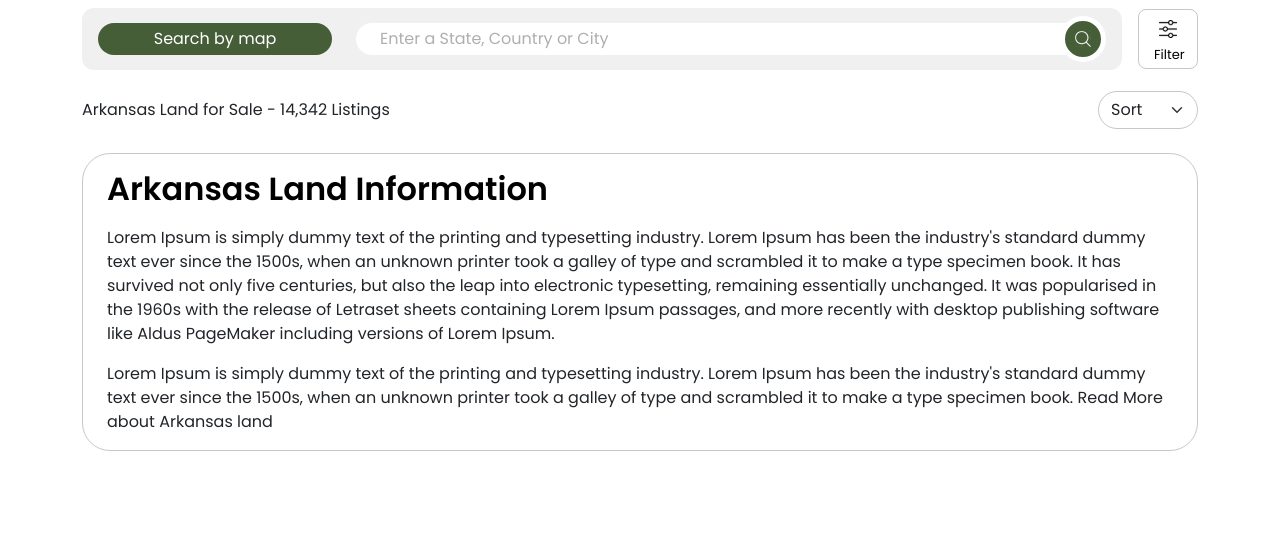
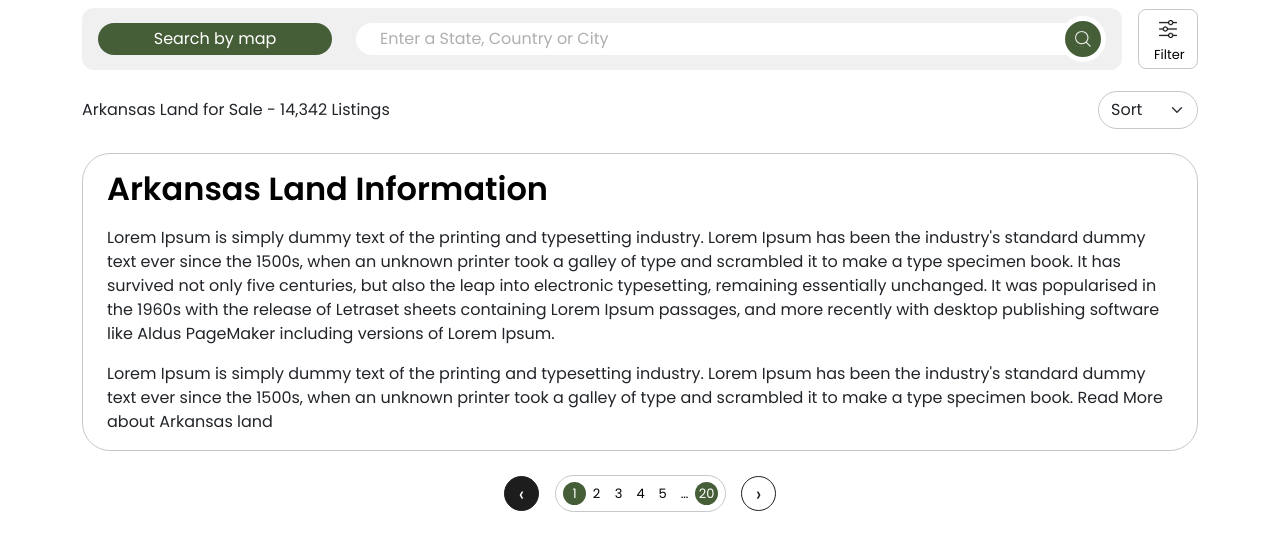
Before and after one commit to pundir95/landNation, a React (Vite) app: page /find-agent in a window 1280 px wide. Shown: the top 550 px of the page. Built offline with nearby package versions, Linux system fonts and the light colour scheme.

Commit message:
Pagination Design

```diff
--- a/src/assets/style.css
+++ b/src/assets/style.css
@@ -326,6 +326,62 @@ img
 {
     text-align: left;
 }
+.pagination-arrow a
+{
+    width: 35px;
+    height: 35px;
+    display: flex;
+    justify-content: center;
+    align-items: center;
+    border: 1px solid #1D1D1D;
+    background: #1D1D1D;
+    color: #fff;
+    font-size: 20px;
+}
+.pagination-arrow:first-child .page-link,
+.pagination-arrow:last-child .page-link
+{
+    border-radius: 50%;
+}
+.pagination-arrow.next-arrow .page-link
+{
+    background: transparent;
+    color: #1D1D1D;
+}
+.pages-link
+{
+    padding: 6px 7px;
+    border-radius: 50px;
+    border: 1px solid #C7C7C7;
+}
+.pages-link .page-link
+{
+    min-width: 23px;
+    height: 23px;
+    padding: 0px;
+    display: flex;
+    justify-content: center;
+    align-items: center;
+    font-size: 13px;
+    font-weight: 400;
+    color: #000;
+    border: none;
+    border-radius: 30px;
+}
+.pages-link .page-link:focus
+{
+    box-shadow: none;
+}
+.pages-link .page-item.active .page-link
+{
+    background: #465E38;
+    color: #fff;
+}
+.pages-link .page-item:first-child .page-link,
+.pages-link .page-item:last-child .page-link
+{
+    border-radius: 30px;
+}
 
 /* Footer */
 .footer
--- a/src/views/findAgent/index.jsx
+++ b/src/views/findAgent/index.jsx
@@ -1,5 +1,5 @@
 import React from 'react'
-import { Container, Row, Col, Form } from 'react-bootstrap';
+import { Container, Row, Col, Form, Pagination } from 'react-bootstrap';
 import searchIcon from '../../assets/images/search-icon.svg';
 import filterIcon from '../../assets/images/filter.svg';
 import '../../assets/style.css';
@@ -49,12 +49,26 @@ const FindAgent = () => {
             <div className='px-2'>
               <h3 className='section-head text-start'>Arkansas Land Information</h3>
               <p className='text-body mb-3'>Lorem Ipsum is simply dummy text of the printing and typesetting industry. Lorem Ipsum has been the industry's standard dummy text ever since the 1500s, when an unknown printer took a galley of type and scrambled it to make a type specimen book. It has survived not only five centuries, but also the leap into electronic typesetting, remaining essentially unchanged. It was popularised in the 1960s with the release of Letraset sheets containing Lorem Ipsum passages, and more recently with desktop publishing software like Aldus PageMaker including versions of Lorem Ipsum.</p>
-              <p className='mb-0'>Lorem Ipsum is simply dummy text of the printing and typesetting industry. Lorem Ipsum has been the industry's standard dummy text ever since the 1500s, when an unknown printer took a galley of type and scrambled it to make a type specimen book.
-  Read More about Arkansas land</p>
+              <p className='mb-0'>Lorem Ipsum is simply dummy text of the printing and typesetting industry. Lorem Ipsum has been the industry's standard dummy text ever since the 1500s, when an unknown printer took a galley of type and scrambled it to make a type specimen book. Read More about Arkansas land</p>
             </div>
           </div>
         </Container>
       </section>
+      <div>
+        <Pagination className='justify-content-center mt-4 align-items-center'>
+          <Pagination.Prev className='pagination-arrow me-3' />
+          <div className='pages-link d-flex'>
+            <Pagination.Item active>{1}</Pagination.Item>
+            <Pagination.Item>{2}</Pagination.Item>
+            <Pagination.Item>{3}</Pagination.Item>
+            <Pagination.Item>{4}</Pagination.Item>
+            <Pagination.Item>{5}</Pagination.Item>
+            <Pagination.Ellipsis />
+            <Pagination.Item active>{20}</Pagination.Item>
+          </div>
+          <Pagination.Next className='pagination-arrow next-arrow ms-3' />
+        </Pagination>
+      </div>
     </>
   )
 }
```
